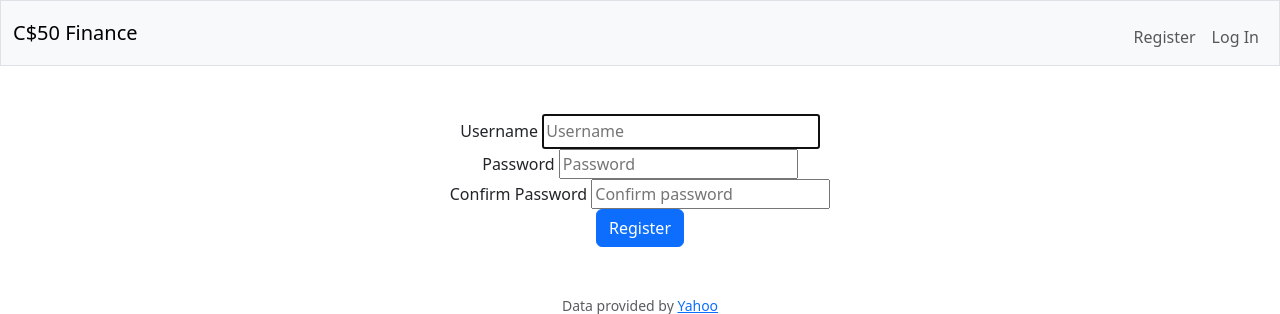
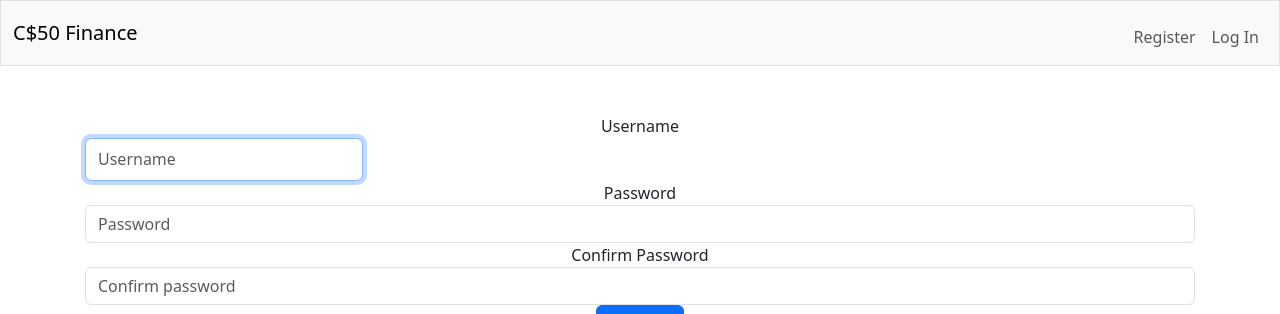
Before and after one commit to AiziNu/CS50-Projects, a Flask app: template finance/templates/register.html in a window 1280 px wide. Shown: the top 314 px of the page. Run offline with Flask 3, Linux system fonts and the light colour scheme; the template is opened without the code that fills it, so the values that code supplies are empty; some libraries are stand-ins or nearby versions.

Commit message:
Mon, May 27, 2024, 7:29 PM +02:00

```diff
--- a/finance/templates/register.html
+++ b/finance/templates/register.html
@@ -8,15 +8,15 @@
   <form action="{{ url_for('register')}}" method="post">
     <div class="form-group">
       <label for="username">Username</label>
-      <input  autocomplete="off" autofocus type="text" name="username" placeholder="Username" >
+      <input class="form-control" autocomplete="off" autofocus type="text" name="username" placeholder="Username" >
     </div>
     <div class="form-group">
       <label for="password">Password</label>
-      <input  type="password" name="password" placeholder="Password" >
+      <input class="form-control" type="password" name="password" placeholder="Password" >
     </div>
     <div class="form-group">
       <label for="confirmation">Confirm Password</label>
-      <input  type="password" placeholder="Confirm password" name="confirmation">
+      <input class="form-control" type="password" placeholder="Confirm password" name="confirmation">
     </div>
     <button class="btn btn-primary" type="submit">Register</button>
   </form>
```
